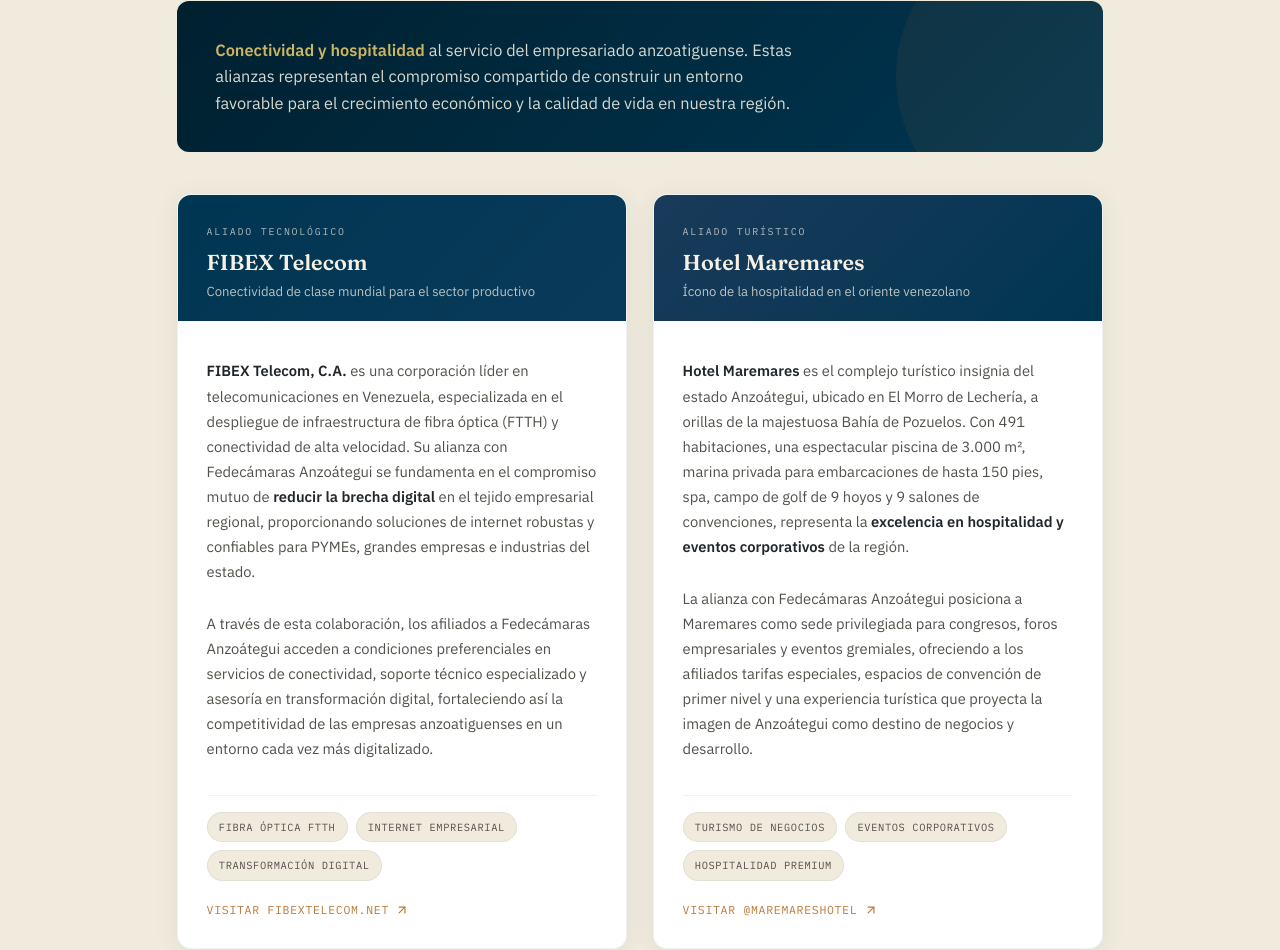
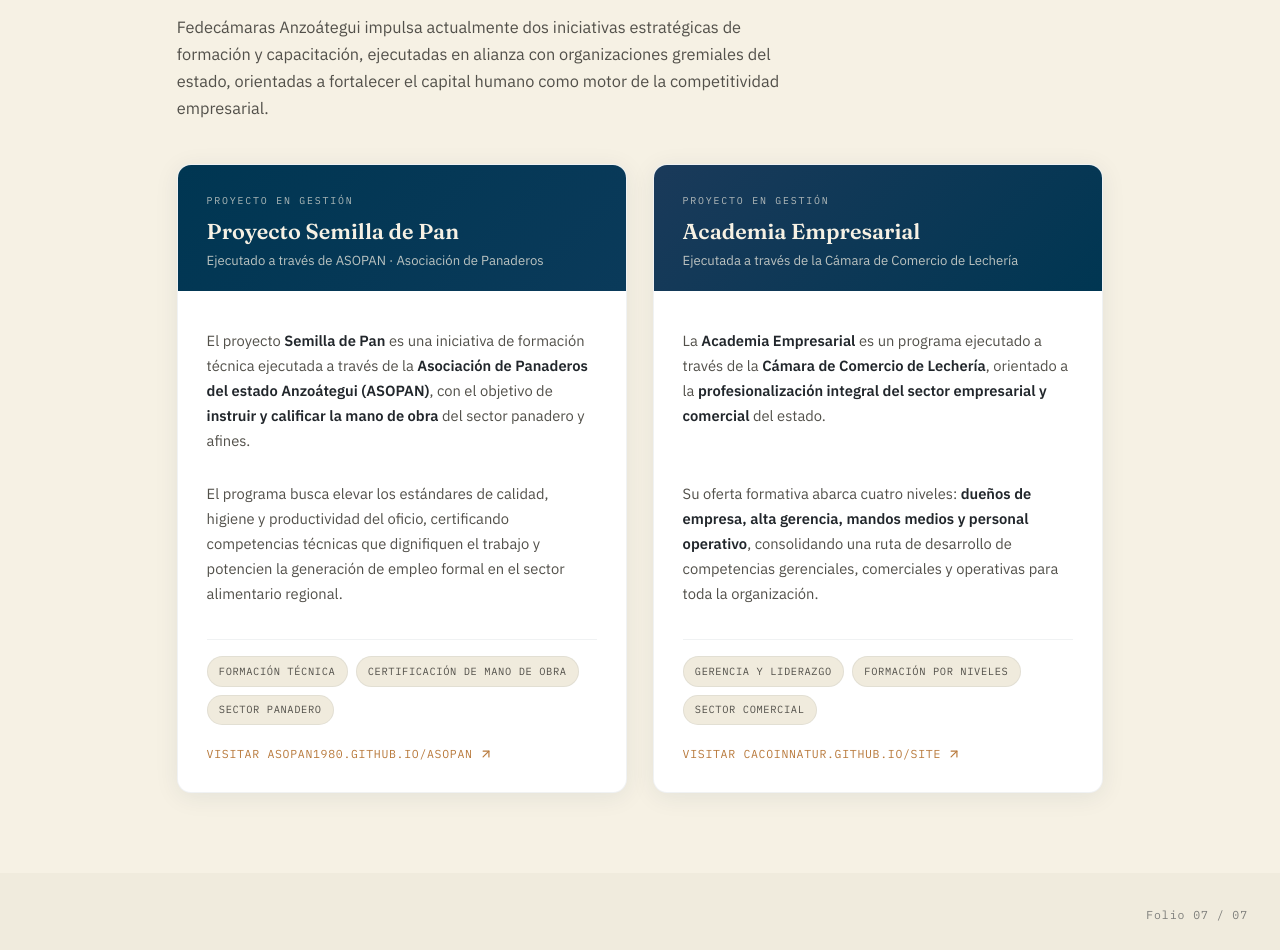
Before and after one commit to fedecamarasanz/gestion-estratega-fanz-ago2026, a plain HTML site: page index.html in a window 1280 px wide. Shown: the part 4727-5677 px from the top of the page. Drawn offline with Linux system fonts and the light colour scheme.

Commit message:
Update index.html

```diff
--- a/index.html
+++ b/index.html
@@ -642,6 +642,7 @@
   }
 </style>
 <base target="_blank">
+<base target="_blank">
 </head>
 <body>
 
@@ -854,9 +855,76 @@
 
 <div class="section-divider"></div>
 
-<!-- ===================== 06 · ALIANZAS ESTRATÉGICAS ===================== -->
+
+<div class="section-divider"></div>
+
+<!-- ===================== 06 · PROYECTOS EN GESTIÓN ===================== -->
+<section class="on-parchment">
+  <span class="folio">Folio 06 / 07</span>
+  <div class="wrap inner">
+    <div class="eyebrow">Gestión de proyectos</div>
+    <h2 class="section-title">Formación y desarrollo del talento humano: dos proyectos en gestión</h2>
+    <p class="lede">Fedecámaras Anzoátegui impulsa actualmente dos iniciativas estratégicas de formación y capacitación, ejecutadas en alianza con organizaciones gremiales del estado, orientadas a fortalecer el capital humano como motor de la competitividad empresarial.</p>
+
+    <div class="alliances-grid">
+      <!-- Proyecto Semilla de Pan -->
+      <div class="alliance-card">
+        <div class="alliance-header navy">
+          <div class="alliance-badge">Proyecto en gestión</div>
+          <div class="alliance-name">Proyecto Semilla de Pan</div>
+          <div class="alliance-tagline">Ejecutado a través de ASOPAN · Asociación de Panaderos</div>
+        </div>
+        <div class="alliance-body">
+          <p class="alliance-desc">
+            El proyecto <strong>Semilla de Pan</strong> es una iniciativa de formación técnica ejecutada a través de la <strong>Asociación de Panaderos del estado Anzoátegui (ASOPAN)</strong>, con el objetivo de <strong>instruir y calificar la mano de obra</strong> del sector panadero y afines.
+          </p>
+          <p class="alliance-desc" style="margin-top:0.8rem;">
+            El programa busca elevar los estándares de calidad, higiene y productividad del oficio, certificando competencias técnicas que dignifiquen el trabajo y potencien la generación de empleo formal en el sector alimentario regional.
+          </p>
+          <div class="alliance-meta">
+            <span class="meta-tag">Formación Técnica</span>
+            <span class="meta-tag">Certificación de Mano de Obra</span>
+            <span class="meta-tag">Sector Panadero</span>
+          </div>
+          <a href="https://asopan1980.github.io/asopan/" target="_blank" rel="noopener noreferrer" class="alliance-link">
+            Visitar asopan1980.github.io/asopan
+            <svg viewBox="0 0 24 24" fill="none" stroke="currentColor" stroke-width="2" stroke-linecap="round" stroke-linejoin="round"><path d="M7 17L17 7"/><path d="M7 7h10v10"/></svg>
+          </a>
+        </div>
+      </div>
+
+      <!-- Proyecto Academia Empresarial -->
+      <div class="alliance-card">
+        <div class="alliance-header gold">
+          <div class="alliance-badge">Proyecto en gestión</div>
+          <div class="alliance-name">Academia Empresarial</div>
+          <div class="alliance-tagline">Ejecutada a través de la Cámara de Comercio de Lechería</div>
+        </div>
+        <div class="alliance-body">
+          <p class="alliance-desc">
+            La <strong>Academia Empresarial</strong> es un programa ejecutado a través de la <strong>Cámara de Comercio de Lechería</strong>, orientado a la <strong>profesionalización integral del sector empresarial y comercial</strong> del estado.
+          </p>
+          <p class="alliance-desc" style="margin-top:0.8rem;">
+            Su oferta formativa abarca cuatro niveles: <strong>dueños de empresa, alta gerencia, mandos medios y personal operativo</strong>, consolidando una ruta de desarrollo de competencias gerenciales, comerciales y operativas para toda la organización.
+          </p>
+          <div class="alliance-meta">
+            <span class="meta-tag">Gerencia y Liderazgo</span>
+            <span class="meta-tag">Formación por Niveles</span>
+            <span class="meta-tag">Sector Comercial</span>
+          </div>
+          <a href="https://cacoinnatur.github.io/site/" target="_blank" rel="noopener noreferrer" class="alliance-link">
+            Visitar cacoinnatur.github.io/site
+            <svg viewBox="0 0 24 24" fill="none" stroke="currentColor" stroke-width="2" stroke-linecap="round" stroke-linejoin="round"><path d="M7 17L17 7"/><path d="M7 7h10v10"/></svg>
+          </a>
+        </div>
+      </div>
+    </div>
+  </div>
+</section>
+
+<!-- ===================== 07 · ALIANZAS ESTRATÉGICAS ===================== -->
 <section class="on-warm">
-  <span class="folio">Folio 06 / 07</span>
+  <span class="folio">Folio 07 / 07</span>
   <div class="wrap inner">
     <div class="eyebrow">Ecosistema de aliados</div>
     <h2 class="section-title">Alianzas estratégicas</h2>
```
